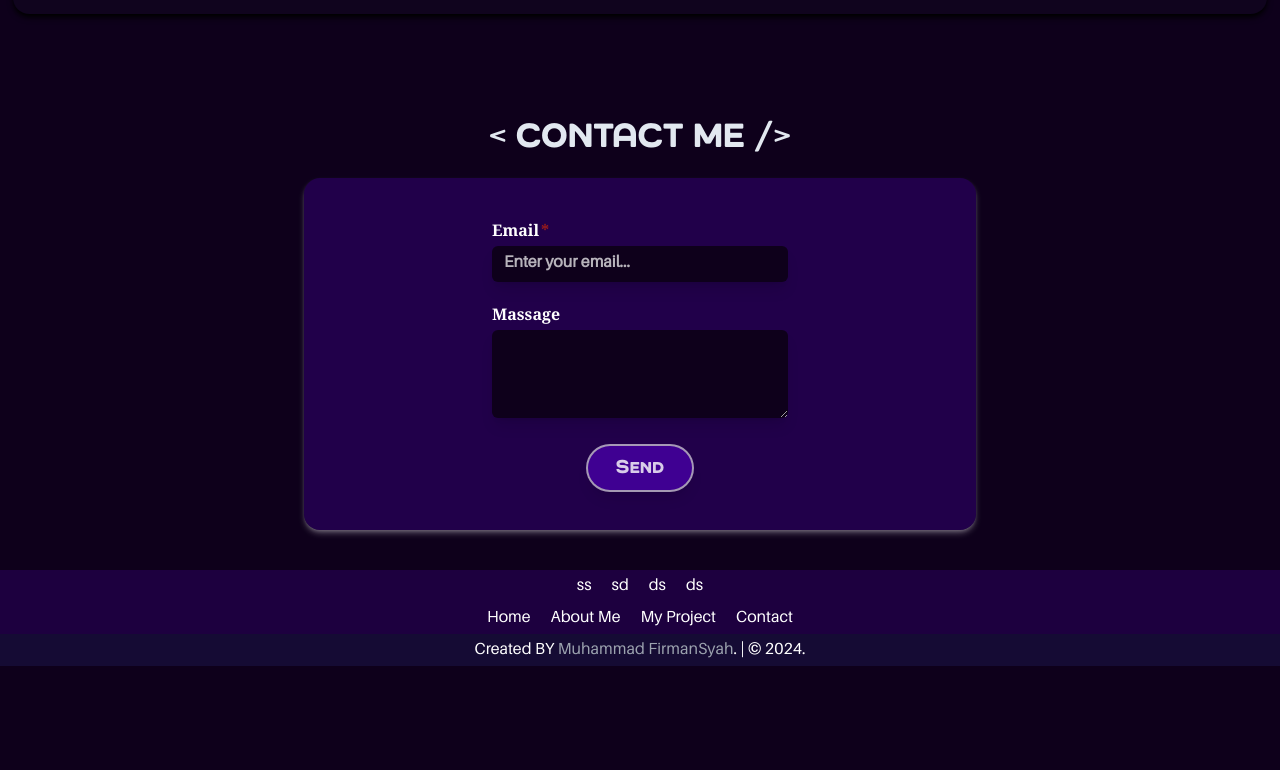
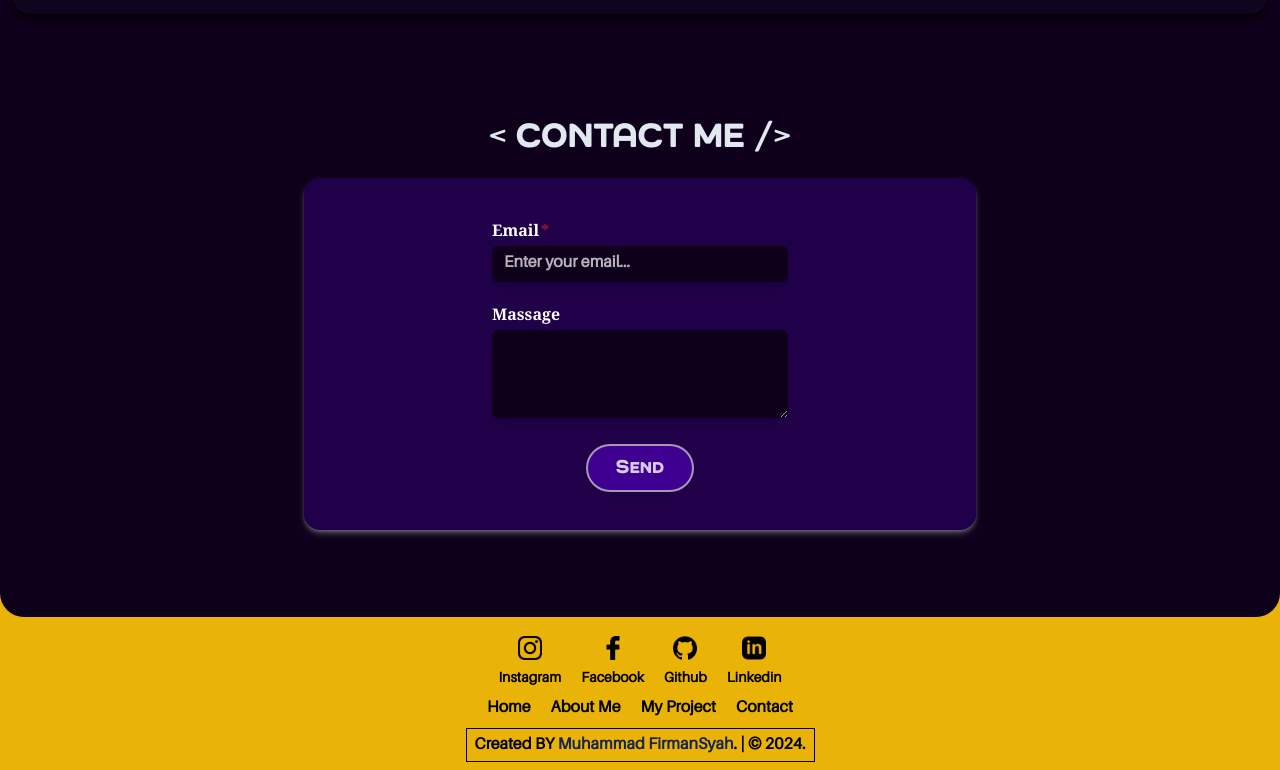
Before and after one commit to MhdFirmanSyah/MhdFirmanSyah.github.io, a website: page index.html in a window 1280 px wide. Shown: the part 2295-3065 px from the top of the page. Before the commit the page ends 2961 px from the top, so only its background shows below. Drawn offline with nearby package versions, Linux system fonts and the light colour scheme.

Commit message:
update footer and fix minor bug

```diff
--- a/index.html
+++ b/index.html
@@ -146,19 +146,23 @@
     </section>
         <!-- Contact end -->
         <!-- Footer -->
-    <footer class="w-full bottom-0 bg-purple2/30  mt-10">
+    <footer class="footer w-full bottom-0 bg-yellow-500 text-black font-bold mt-16 p-1 h-[11rem] justify-end content-center items-center flex flex-col">
         <div class="flex justify-center gap-5 px-2 py-1">
-            <a href="https://www.instagram.com/firmansyah_748">
-            ss
+            <a class="footer-social" href="https://www.instagram.com/firmansyah_748">
+                <img class="footer-img" src="assets/instagram.png" alt="">
+                <p>Instagram</p>
             </a>
-            <a href="https://www.facebook.com/profile.php?id=100080356868143">
-            sd
+            <a class="footer-social" href="https://www.facebook.com/profile.php?id=100080356868143">
+                <img class="footer-img" src="assets/facebook.png" alt="">
+                <p>Facebook</p>
             </a>
-            <a href="https://github.com/MhdFirmanSyah">
-            ds
+            <a class="footer-social" href="https://github.com/MhdFirmanSyah">
+                <img class="footer-img" src="assets/githubM.png" alt="">
+                <p>Github</p>
             </a>
-            <a href="https://www.instagram.com/firmansyah_748">
-            ds
+            <a class="footer-social" href="www.linkedin.com/in/mhdfirmansyah748">
+                <img class="footer-img" src="assets/linkedin.png" alt="">
+                <p>Linkedin</p>
             </a>
         </div>
         <div class="flex justify-center gap-5 px-2 py-1">
@@ -167,10 +171,8 @@
             <a class="footer-list unlock" href="#project">My Project</a>
             <a class="footer-list unlock" href="#contact">Contact</a>
         </div>
-
-
-        <div class="bottom-0 text-center p-1 bg-slate-900/50 bg-blur w-full">
-            <p>Created BY <a class="text-gray-400" href="">Muhammad FirmanSyah</a>. | &copy; 2024.</p>
+        <div class="bottom-0 text-center p-1 ">
+            <p class="border-solid border-[1px] border-black p-1 px-2">Created BY <a class="text-blue-950" href="">Muhammad FirmanSyah</a>. | &copy; 2024.</p>
         </div>
     </footer>
 
--- a/src/input.css
+++ b/src/input.css
@@ -16,8 +16,17 @@
     .icon-technology-img{
         @apply mx-auto xl:size-28 lg:size-24 md:size-20 sm:size-16 size-12 group-hover:scale-110 group-hover:-translate-y-3
     }
+    .footer{
+        @apply before:absolute before:content-[''] before:bg-purple1 before:w-full before:h-6 before:left-0 before:mb-[9.3rem] before:rounded-b-full
+    }
     .footer-list{
-        @apply hover:text-gray-500 hover:scale-110 transition
+        @apply hover:text-purple1 hover:scale-110 transition
+    }
+    .footer-social{
+        @apply text-sm flex flex-col justify-center text-center items-center gap-2
+    }
+    .footer-img{
+        @apply w-6 hover:scale-125 transition-all
     }
 }
 @layer utilities{
```
Also changed, not shown: assets/facebook.png (added), assets/githubM.png (added), assets/instagram.png (added), assets/linkedin.png (added), src/output.css.
